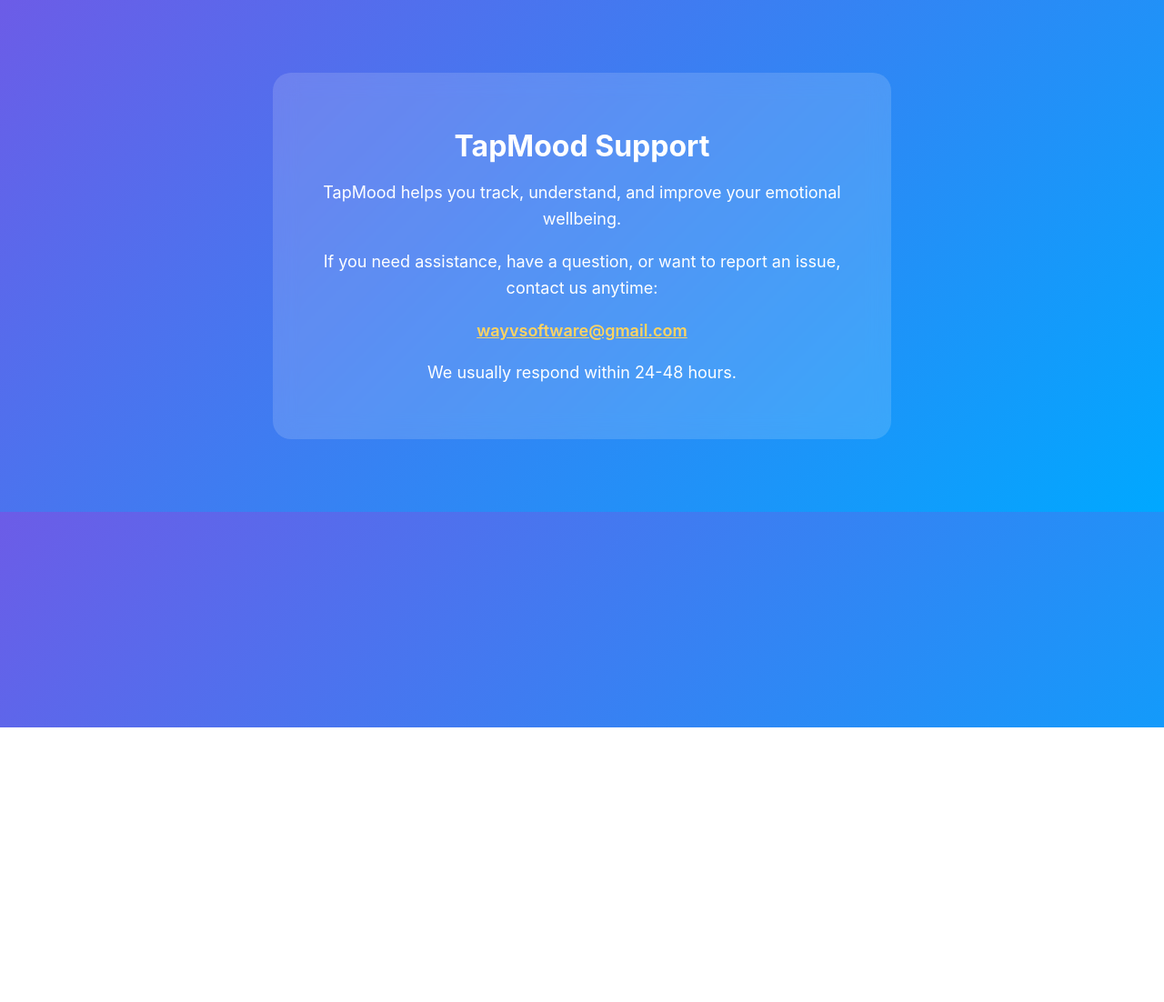
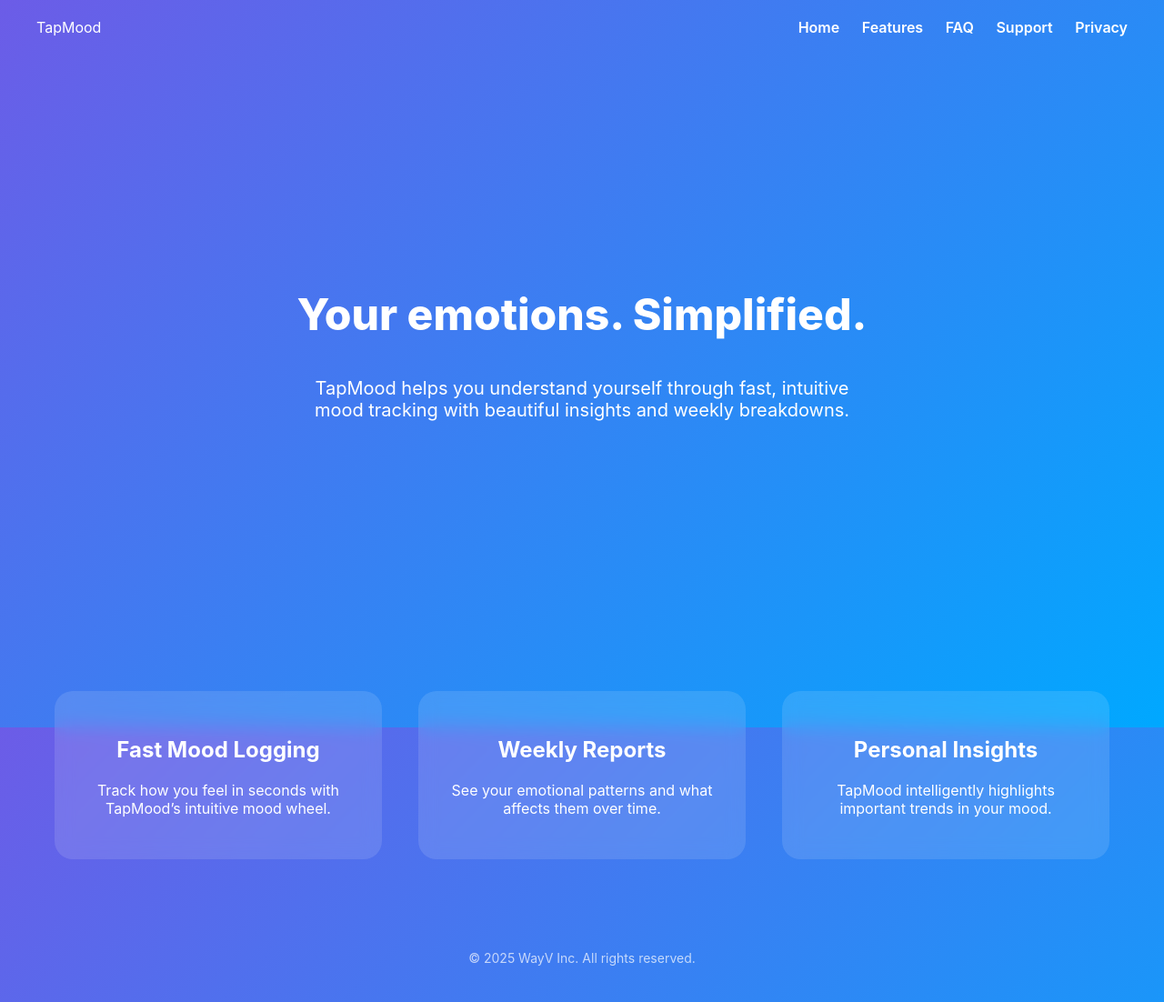
Before and after one commit to Sw3bbl3/tapmood-support, a plain HTML site: page index.html in a window 1280 px wide. Shown: the whole page at 91% size. Before the commit the page ends 800 px from the top, so only its background shows below. Drawn offline with Linux system fonts and the light colour scheme.

Commit message:
Update title and enhance content in index.html

```diff
--- a/index.html
+++ b/index.html
@@ -2,50 +2,48 @@
 <html lang="en">
 <head>
     <meta charset="UTF-8">
-    <title>TapMood Support</title>
+    <title>TapMood – Track your feelings. Understand yourself.</title>
+    <link rel="stylesheet" href="assets/style.css">
     <meta name="viewport" content="width=device-width, initial-scale=1.0">
-    <style>
-        body {
-            font-family: -apple-system, BlinkMacSystemFont, "SF Pro Text", "Segoe UI", Roboto, Helvetica, Arial, sans-serif;
-            margin: 0;
-            padding: 0;
-            background: linear-gradient(135deg, #6C5CE7, #00A8FF);
-            color: white;
-            text-align: center;
-        }
-        .container {
-            max-width: 600px;
-            margin: 80px auto;
-            padding: 40px;
-            background: rgba(255,255,255,0.15);
-            border-radius: 20px;
-            backdrop-filter: blur(12px);
-        }
-        h1 {
-            margin-bottom: 10px;
-            font-weight: 700;
-            font-size: 32px;
-        }
-        p {
-            font-size: 18px;
-            line-height: 1.6;
-        }
-        a {
-            color: #FFD460;
-            font-weight: 600;
-        }
-    </style>
 </head>
+
 <body>
-    <div class="container">
-        <h1>TapMood Support</h1>
-        <p>TapMood helps you track, understand, and improve your emotional wellbeing.</p>
+<nav>
+    <div class="logo">TapMood</div>
+    <div>
+        <a href="index.html">Home</a>
+        <a href="features.html">Features</a>
+        <a href="faq.html">FAQ</a>
+        <a href="support.html">Support</a>
+        <a href="privacy.html">Privacy</a>
+    </div>
+</nav>
 
-        <p>If you need assistance, have a question, or want to report an issue, contact us anytime:</p>
+<section class="hero">
+    <h1>Your emotions. Simplified.</h1>
+    <p>TapMood helps you understand yourself through fast, intuitive mood tracking with beautiful insights and weekly breakdowns.</p>
+</section>
 
-        <p><a href="mailto:support@tapmood.app">wayvsoftware@gmail.com</a></p>
+<section class="card-section">
+    <div class="card">
+        <h2>Fast Mood Logging</h2>
+        <p>Track how you feel in seconds with TapMood’s intuitive mood wheel.</p>
+    </div>
 
-        <p>We usually respond within 24-48 hours.</p>
+    <div class="card">
+        <h2>Weekly Reports</h2>
+        <p>See your emotional patterns and what affects them over time.</p>
     </div>
+
+    <div class="card">
+        <h2>Personal Insights</h2>
+        <p>TapMood intelligently highlights important trends in your mood.</p>
+    </div>
+</section>
+
+<div class="footer">
+    © 2025 WayV Inc. All rights reserved.
+</div>
+
 </body>
 </html>
```
